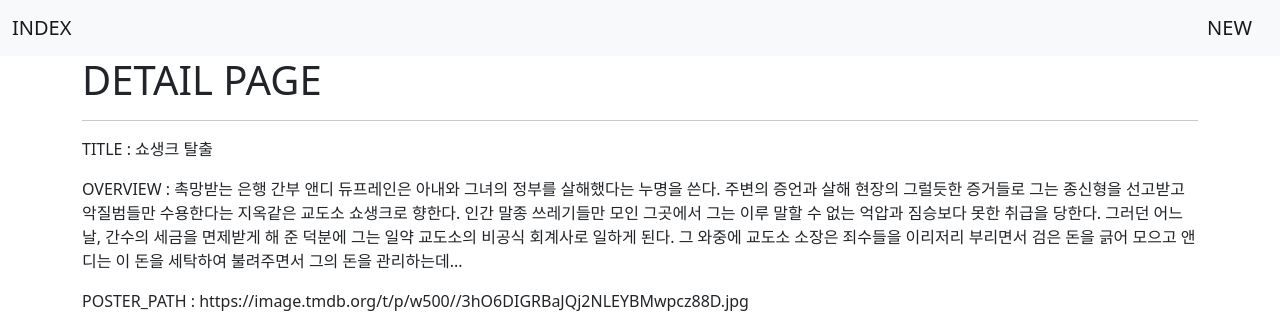
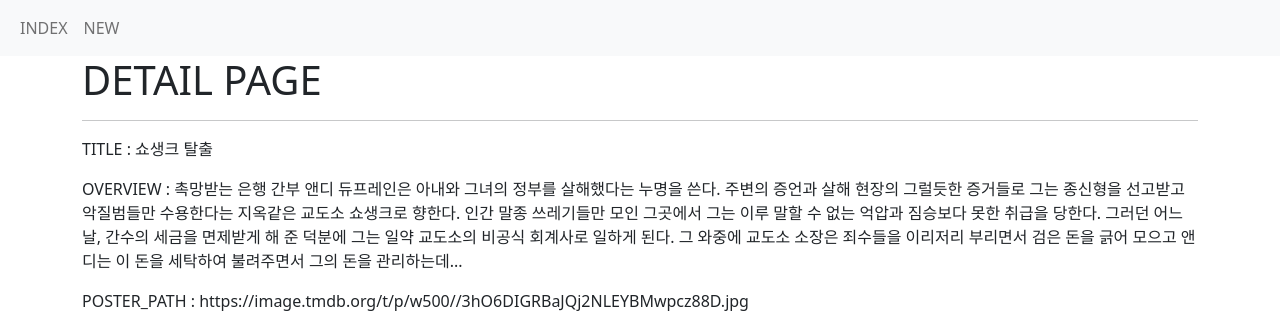
Before and after one commit to cys4585/SSAFY_1st_semester_pjt04, a Django app: page /movies/1/ in a window 1280 px wide. Shown: the top 315 px of the page. Run offline with Django 3.2, Linux system fonts and the light colour scheme; data comes from the database, SQL or seed files in the repository.

Commit message:
navbar 수정

```diff
--- a/pjt04/templates/base.html
+++ b/pjt04/templates/base.html
@@ -8,12 +8,19 @@
   <title>Document</title>
 </head>
 <body>
-  <!-- As a link -->
-  <nav class="navbar navbar-light bg-light">
-    <div class="container-fluid">
-      <a class="navbar-brand" href="{% url 'movies:index' %}">INDEX</a>
-      <a class="navbar-brand" href="{% url 'movies:new' %}">NEW</a>
+  <nav class="navbar navbar-expand-lg navbar-light bg-light">
+  <div class="container-fluid">
+    <div class="collapse navbar-collapse" id="navbarNav">
+      <ul class="navbar-nav">
+        <li class="nav-item">
+          <a class="nav-link" href="{% url 'movies:index' %}">INDEX</a>
+        </li>
+        <li class="nav-item">
+          <a class="nav-link" href="{% url 'movies:new' %}">NEW</a>
+        </li>
+      </ul>
     </div>
+  </div>
   </nav>
 
   <div class="container">
```
